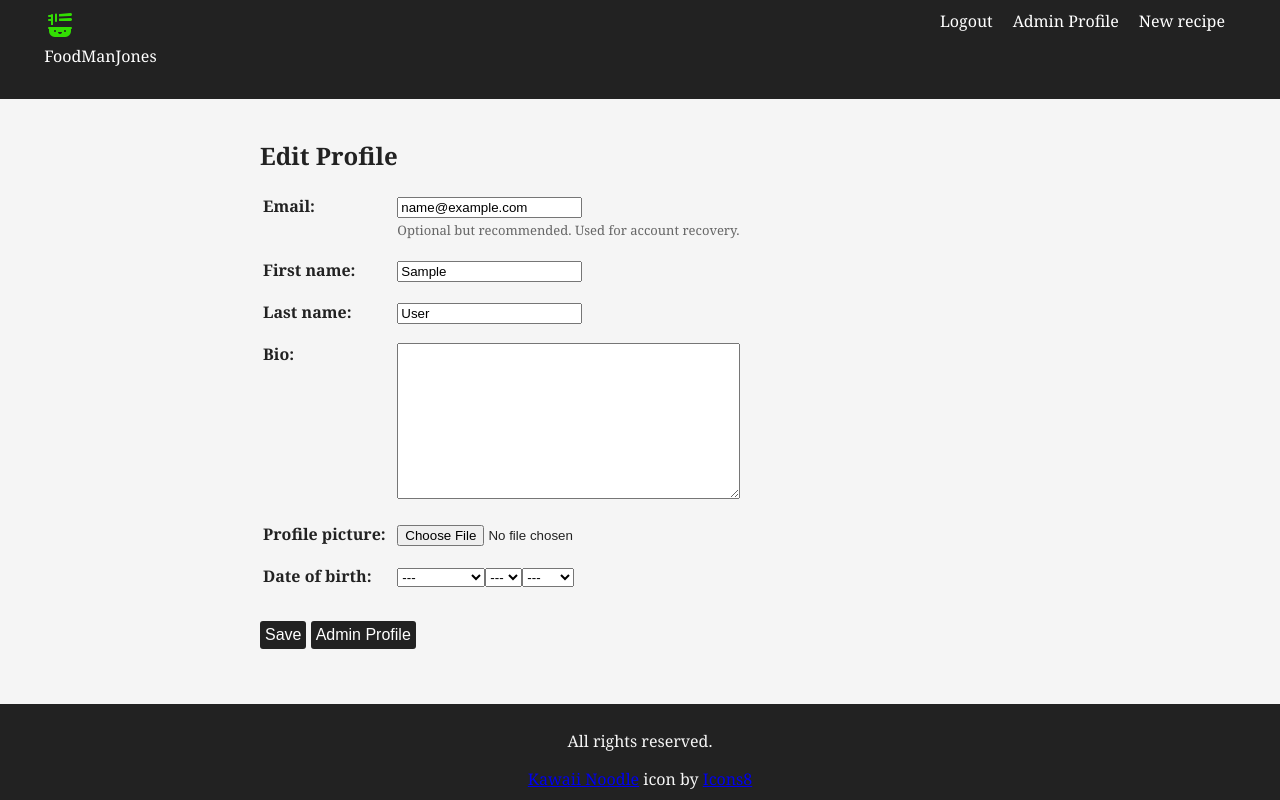
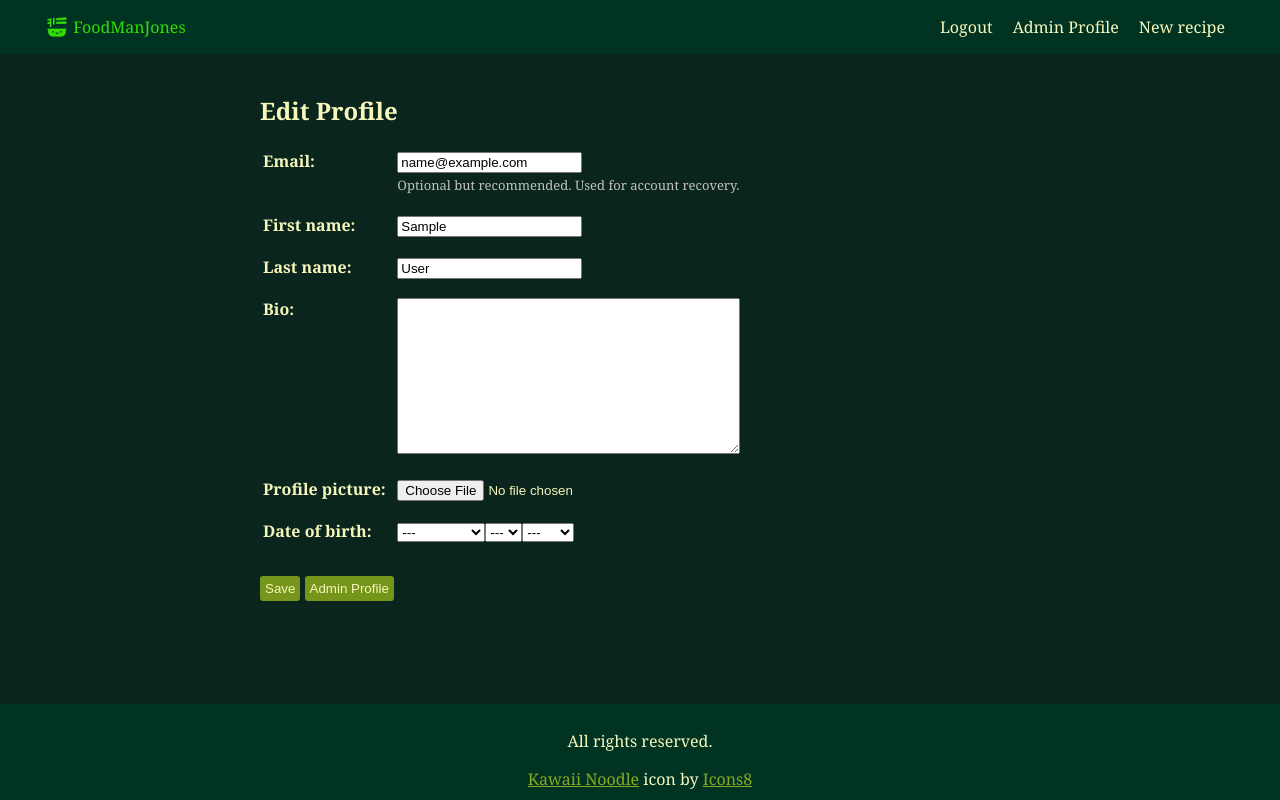
Before and after one commit to farm-info/software-development-project, a Django app: page /profile/edit/ in a window 1280 px wide. Run offline with Django 5.2, Linux system fonts and the light colour scheme; the visitor is signed in with stand-in values (Sample User, id 1); some libraries are stand-ins or nearby versions.

Commit message:
css revamp

```diff
--- a/recipeapp/static/style.css
+++ b/recipeapp/static/style.css
@@ -1,19 +1,36 @@
 /* color scheme */
 :root {
-    --primary: #222;
-    --secondary: #f5f5f5;
-    --accent: #f00;
+    --text: #f7f6bb;
 
-    --button: #222;
-    --button-hover: #555;
-    --button-text: #fff;
+    --background-header-footer: #003322;
+    --background-body: #09251d;
+    --background-content: #114131;
+
+    --primary: #75961a;
+    --primary-brght: #88aa22;
+    --secondary: #fcdd2c;
+    --accent: #32dd02;
+
+    --heading: var(--secondary);
+    --heading-hover: #ecbf06;
+    --heading-active: #cb9503;
+
+    --text: #F7F6BB;
+    --text-light: #c2c2c2;
+
+    --button: var(--primary);
+    --button-hover: #597318;
+    --button-active: #485b19;
+    --button-text: var(--text);
+
+    --font: Georgia, 'Times New Roman', Times, serif;
 }
 
 /* global styles */
 body {
-    font-family: Georgia, 'Times New Roman', Times, serif;
-    background-color: var(--secondary);
-    color: var(--primary);
+    font-family: var(--font);
+    background-color: var(--background-body);
+    color: var(--text);
 
     min-height: 100vh;
     display: flex;
@@ -36,9 +53,13 @@ main {
     }
 }
 
+a {
+    color: var(--primary-brght);
+}
+
 /* nav */
 nav {
-    background-color: var(--primary);
+    background-color: var(--background-header-footer);
 }
 
 nav ul {
@@ -51,15 +72,13 @@ nav ul {
 }
 
 nav ul li {
-    display: inline-block;
+    display: flex;
+    align-items: center;
     margin-right: 10px;
 }
 
-nav ul .spacer {
-    margin-right: auto;
-}
-
 nav ul li a {
+    line-height: 1;
     text-decoration: none;
 
     color: var(--button-text);
@@ -67,14 +86,26 @@ nav ul li a {
     border-radius: 3px;
 }
 
-nav ul li a:hover {
-    background-color: #555;
+nav ul .spacer {
+    margin-right: auto;
+}
+
+nav ul li .logo {
+    color: var(--accent);
+    height: 1.5em;
+    display: flex;
+    align-items: center;
+}
+
+nav ul li .logo img {
+    height: 100%;
+    width: auto;
 }
 
 /* footer */
 footer {
-    background-color: var(--primary);
-    color: var(--secondary);
+    background-color: var(--background-header-footer);
+    color: var(--text);
 
     text-align: center;
     padding: 10px;
@@ -82,7 +113,7 @@ footer {
 
 /* recipe card */
 .recipe-card {
-    background-color: #fff;
+    background-color: var(--background-content);
     box-shadow: 0 2px 12px rgba(0, 0, 0, 0.1);
     border-radius: 10px;
 
@@ -90,6 +121,26 @@ footer {
     box-sizing: border-box;
     padding: 20px;
     margin-bottom: 20px;
+}
+
+@media (max-width: 480px) {
+    .recipe-card {
+        padding: 20px 10px;
+    }
+}
+
+.recipe-card h2,
+.recipe-card a {
+    color: var(--heading);
+    margin-top: 0;
+}
+
+.recipe-card a:hover {
+    color: var(--heading-hover);
+}
+
+.recipe-card a:active {
+    color: var(--heading-active);
 }
 
 .recipe-card h3 {
@@ -165,28 +216,41 @@ form th {
 
 .helptext {
     font-size: small;
-    color: #666;
+    color: var(--text-light);
 }
 
 /* button */
 /* TODO style them like buttons */
 /* TODO make it consistent */
-button,
-.button {
+button {
     padding: 5px;
     border-radius: 3px;
 
     background-color: var(--button);
     color: var(--button-text);
 
+    font-family: var(font);
     border: none;
-    text-decoration: none;
-    font-size: 1em;
+    /* font-size: 1em; */
 
     cursor: pointer;
 }
 
+button,
+nav ul li a {
+    transition: background-color 0.1s;
+    transition: box-shadow 0.1s;
+    box-shadow: none;
+}
+
 button:hover,
-.button:hover {
+nav ul li a:hover {
     background-color: var(--button-hover);
+    box-shadow: 0 5px 10px rgba(0, 0, 0, 0.2);
 }
+
+button:active,
+nav ul li a:active {
+    background-color: var(--button-active);
+    box-shadow: none;
+}
```
